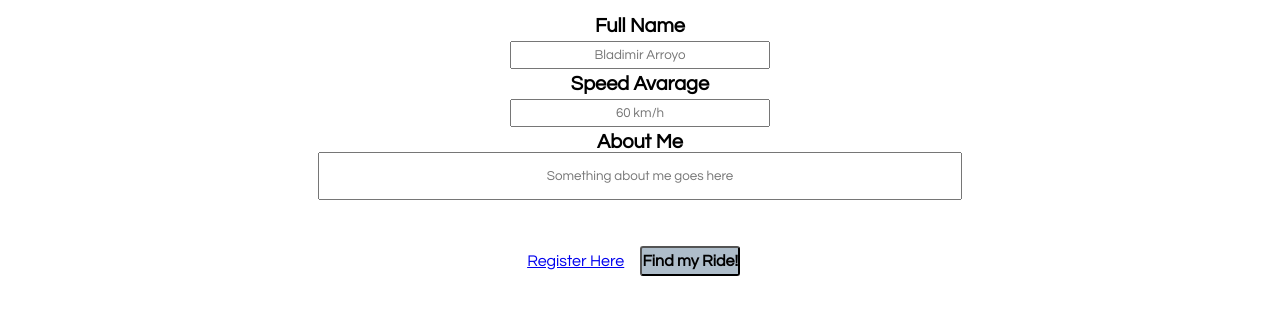
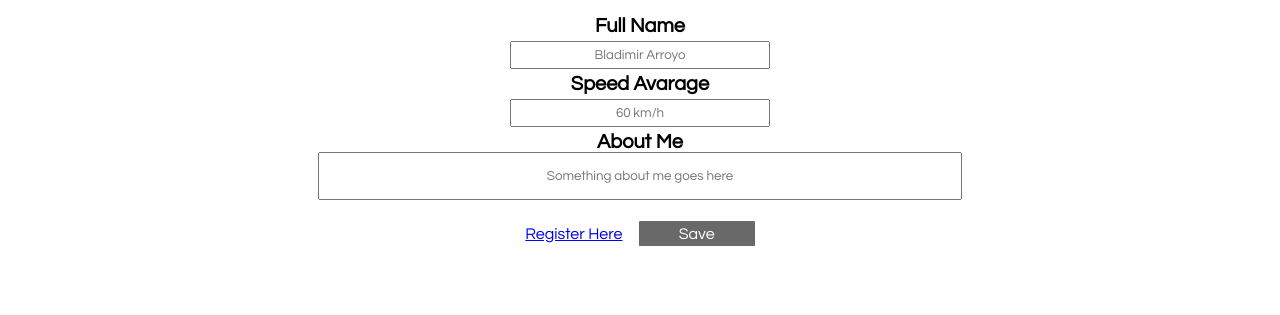
Before and after one commit to steven634/Project1, a plain HTML site: page settings.html in a window 1280 px wide. Shown: the part 459-774 px from the top of the page. Drawn offline with Linux system fonts and the light colour scheme.

Commit message:
Proyecto finalizado

```diff
--- a/settings.css
+++ b/settings.css
@@ -127,25 +127,26 @@ body {
     text-align: center;
     margin-bottom: 2%;
 }
-
-.button {
-    font-size: 16px;
-    border-radius: 3px;
-    background-color: #AEBDCA;
-    font-weight: 100;
-    height: 30px;
-    margin-top: 20px;
+.personalizado:hover {
+    background: #0078AA;
 
 }
 
-.button:hover {
-    background: orangered;
+.personalizado {
+    border-radius: 2%;
+    text-decoration: none;
+    font-weight: 500;
+    font-size: 16px;
+    color: white;
+    margin-top: 2%;
+    padding-top: 5px;
+    padding-bottom: 4px;
+    padding-left: 40px;
+    padding-right: 40px;
+    background-color: dimgray;
 }
-
 .nav2 {
     justify-content: center;
-
-
 }
 
 .registro {
--- a/settings.html
+++ b/settings.html
@@ -1,5 +1,6 @@
 <!DOCTYPE html>
 <html lang="en">
+<!-- encabezado de la pagina -->
 
 <head>
     <meta charset="UTF-8">
@@ -10,12 +11,14 @@
 </head>
 
 <body>
+    <!-- link de conección con .css -->
     <header class="header">
         <div class="logo">
             <a href="index.html">
                 <img class="image-logo" src="logo.jpg" alt="logo">
             </a>
         </div>
+        <!-- se agregrea al header el logo y con un link anidado y se agrega una barra de nevegacion -->
         <nav id="nav">
             <a href="dashboard.html">Dashboard</a>
             <a href="rides.html">Rides</a>
@@ -23,6 +26,7 @@
         </nav>
     </header>
     <section>
+        <!-- logo con link -->
         <div class="div-user">
             <h1 class="h1">Settings</h1>
             <span class="info-user">
@@ -33,19 +37,21 @@
                 <img class="img-user" src="user.jpg" alt="user">
             </span>
         </div>
+        <!-- barra de navegación -->
         <nav class="nav-dashboard">
             <a class="a-dashboard" href="dashboard.html"><b> Dashboard</b></a>
             <h2 class="h2">Settings</h2>
         </nav>
+        <!-- div-data se utliza para agrupar genenar un flex general -->
         <div class="div-data">
-
+            <!-- form que contiene a los inputs y nav de la parte secundaria de la pagina -->
             <form class="form" action="form-container">
                 <p class="p">
                     <b>
                         Full Name
                     </b>
                 </p>
-
+                 <!-- input con datos quemados y activada la modificación del contenido -->
                 <input class="input" type="text" id="from1" name="from" placeholder="Bladimir Arroyo">
 
                 <p class="p">
@@ -53,19 +59,19 @@
                         Speed Avarage
                     </b>
                 </p>
-
+                <!-- input con datos quemados y activada la modificación del contenido -->
                 <input class="input" type="text" id="from2" name="from" placeholder="60 km/h">
                 <p class="p">
                     <b>
                         About Me
                     </b>
                 </p>
-
+                <!-- input con datos quemados y activada la modificación del contenido -->
                 <input class="input-info" type="text" id="from3" name="from" placeholder="Something about me goes here">
-
+                 <!-- se crean links de pie de pagina -->
                 <nav class="nav2">
                     <a class="registro" href="register.html">Register Here</a>
-                    <button class="button , registro"><b> Find my Ride! </b></button>
+                    <a class="personalizado" href="index.html">Save</a>
                 </nav>
 
             </form>
```
Also changed, not shown: rides-add.html (+24 -9 lines), rides-edit.html (+21 -6 lines), rides.html (+21 -7 lines).
